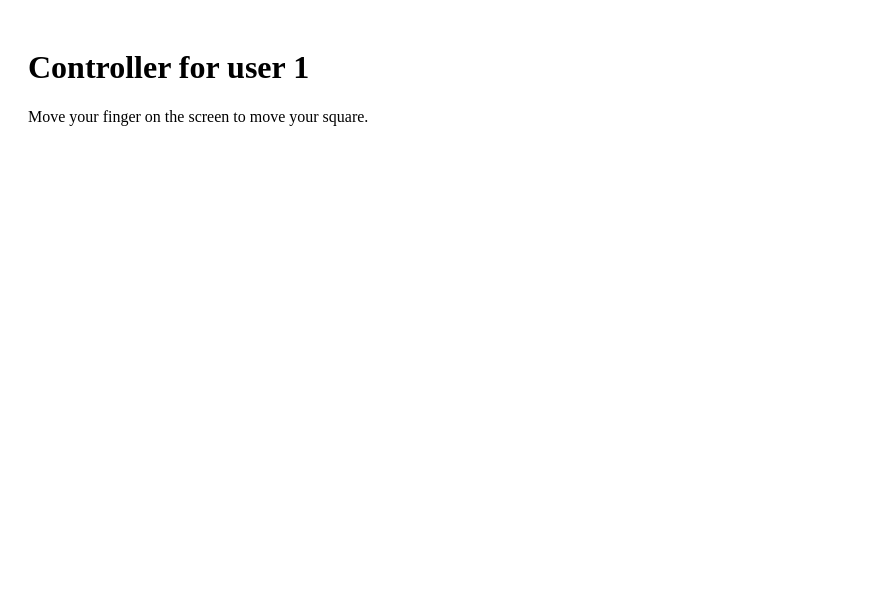
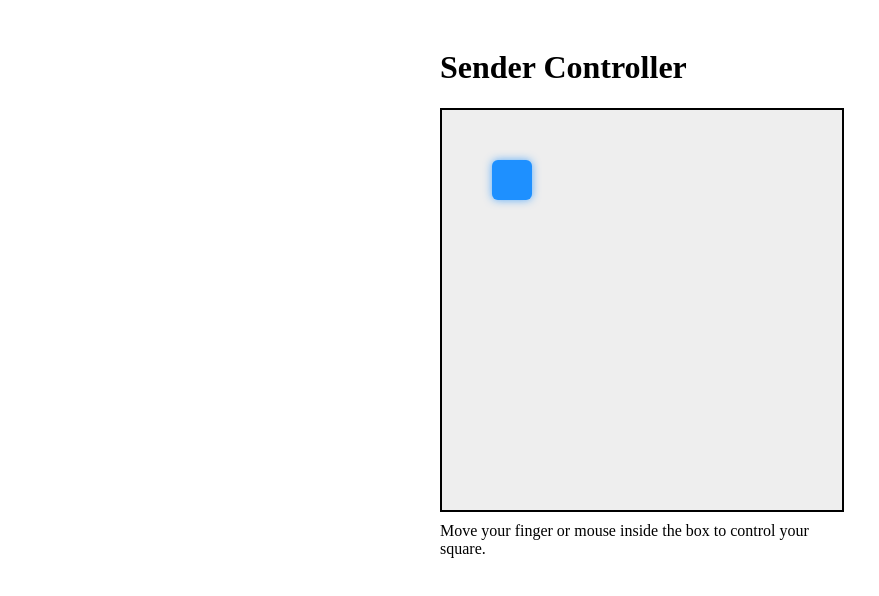
Before and after one commit to shrijo/pokedek, a React (Vite) app in the folder frontend/: page /sender/1 in a window 1280 px wide. Shown: the top 596 px of the page, without its empty margins (0-879 px from the left). Built offline with nearby package versions, Linux system fonts and the light colour scheme; no server answers.

Commit message:
new sender ui

```diff
--- a/frontend/src/pages/Sender.tsx
+++ b/frontend/src/pages/Sender.tsx
@@ -1,37 +1,84 @@
-// frontend/src/pages/Sender.tsx
-import React, { useEffect } from "react";
-import { useParams } from "react-router-dom";
+// src/pages/Sender.tsx
+import React, { useEffect, useState } from "react";
 import { io, Socket } from "socket.io-client";
+
+interface SenderProps {
+  userId: string; // from URL param
+}
 
 const socket: Socket = io(import.meta.env.VITE_SERVER_URL);
 
-export default function Sender() {
-  const { userId } = useParams<{ userId: string }>();
+export default function Sender({ userId }: SenderProps) {
+  const [position, setPosition] = useState({ x: 50, y: 50 });
 
+  // Send move events when position changes
   useEffect(() => {
-    const handleTouchMove = (e: TouchEvent) => {
-      const touch = e.touches[0];
-      if (touch && userId) {
-        socket.emit("move", {
-          userId,
-          x: touch.clientX,
-          y: touch.clientY,
-        });
-      }
-    };
+    socket.emit("move", { userId, x: position.x, y: position.y });
+  }, [position, userId]);
 
-    window.addEventListener("touchmove", handleTouchMove);
+  // Handle pointer or touch move inside the control box
+  function handleMove(
+    e: React.MouseEvent<HTMLDivElement> | React.TouchEvent<HTMLDivElement>
+  ) {
+    e.preventDefault();
 
-    return () => {
-      window.removeEventListener("touchmove", handleTouchMove);
-      socket.disconnect();
-    };
-  }, [userId]);
+    let clientX: number, clientY: number;
+
+    if ("touches" in e && e.touches.length > 0) {
+      clientX = e.touches[0].clientX;
+      clientY = e.touches[0].clientY;
+    } else if ("clientX" in e) {
+      clientX = e.clientX;
+      clientY = e.clientY;
+    } else {
+      return;
+    }
+
+    // Get the bounding rect of the div
+    const rect = (e.currentTarget as HTMLDivElement).getBoundingClientRect();
+
+    // Calculate x and y relative to the control div (clamp between 0 and width/height)
+    const x = Math.min(Math.max(clientX - rect.left, 0), rect.width - 40);
+    const y = Math.min(Math.max(clientY - rect.top, 0), rect.height - 40);
+
+    setPosition({ x, y });
+  }
 
   return (
-    <div style={{ padding: 20 }}>
-      <h1>Controller for user {userId}</h1>
-      <p>Move your finger on the screen to move your square.</p>
+    <div style={{ padding: 20, maxWidth: 400, margin: "auto" }}>
+      <h1>Sender Controller</h1>
+      <div
+        onMouseMove={handleMove}
+        onTouchMove={handleMove}
+        style={{
+          width: 400,
+          height: 400,
+          border: "2px solid black",
+          backgroundColor: "#eee",
+          position: "relative",
+          touchAction: "none",
+          userSelect: "none",
+        }}
+      >
+        {/* The square representing the user finger */}
+        <div
+          style={{
+            position: "absolute",
+            width: 40,
+            height: 40,
+            backgroundColor: "dodgerblue",
+            borderRadius: 6,
+            left: position.x,
+            top: position.y,
+            pointerEvents: "none",
+            boxShadow: "0 0 8px rgba(30,144,255,0.7)",
+            transition: "left 0.05s ease, top 0.05s ease",
+          }}
+        />
+      </div>
+      <p style={{ marginTop: 10 }}>
+        Move your finger or mouse inside the box to control your square.
+      </p>
     </div>
   );
 }
```
